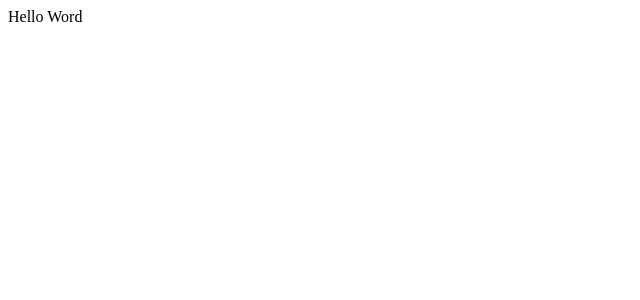
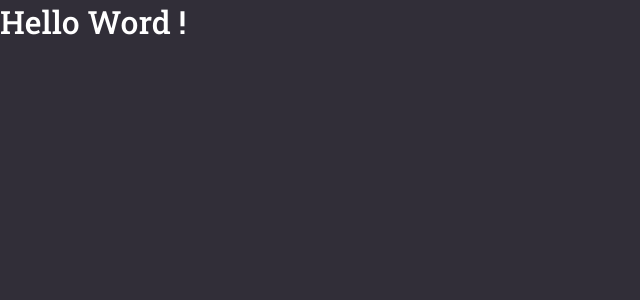
Before and after one commit to jeff-campos/webapp-gobarber-2020-reactjs, a React (Create React App) app: page / in a window 1280 px wide. Shown: the top 300 px of the page, without its empty margins (0-640 px from the left). Built offline with nearby package versions, Linux system fonts and the light colour scheme.

Commit message:
Feat(GlobalStyle): add component

```diff
--- a/package.json
+++ b/package.json
@@ -13,6 +13,7 @@
     "react": "^17.0.1",
     "react-dom": "^17.0.1",
     "react-scripts": "4.0.1",
+    "styled-components": "^5.2.1",
     "typescript": "^4.0.3",
     "web-vitals": "^0.2.4"
   },
@@ -35,6 +36,7 @@
     ]
   },
   "devDependencies": {
+    "@types/styled-components": "^5.1.4",
     "@typescript-eslint/eslint-plugin": "^4.9.0",
     "@typescript-eslint/parser": "^4.9.0",
     "eslint": "^7.14.0",
--- a/public/index.html
+++ b/public/index.html
@@ -4,6 +4,8 @@
     <meta charset="utf-8" />
     <meta name="viewport" content="width=device-width, initial-scale=1" />
     <meta name="theme-color" content="#3a3a3a" />
+    <link rel="preconnect" href="https://fonts.gstatic.com">
+    <link href="https://fonts.googleapis.com/css2?family=Roboto+Slab:wght@400;500&display=swap" rel="stylesheet" />
     <meta
       name="description"
       content="Web site created using create-react-app"
--- a/src/App.tsx
+++ b/src/App.tsx
@@ -1,7 +1,11 @@
 import React from 'react';
+import GlobalStyles from './styles/global';
 
-function App() {
-  return <div>Hello Word</div>;
-}
+const App: React.FC = () => (
+  <>
+    <h1>Hello Word !</h1>
+    <GlobalStyles />
+  </>
+);
 
 export default App;
--- /dev/null
+++ b/src/styles/global.ts
@@ -0,0 +1,26 @@
+import { createGlobalStyle } from 'styled-components';
+
+export default createGlobalStyle`
+* {
+  margin: 0;
+  padding: 0;
+  box-sizing: border-box;
+  outline: 0;
+}
+
+body {
+  font-family: 'Roboto Slab', serif;
+  font-size: 16px;
+}
+
+body, input, button {
+  background: #312E38;
+  color: #FFF;
+  -webkit-font-smoothing: antialiased;
+}
+
+h1, h2, h3, h4, h5, h6 {
+  font-weight: 500
+}
+
+`;
--- a/tsconfig.json
+++ b/tsconfig.json
@@ -18,7 +18,7 @@
     "resolveJsonModule": true,
     "isolatedModules": true,
     "noEmit": true,
-    "jsx": "react-jsx"
+    "jsx": "react"
   },
   "include": [
     "src"
```
Also changed, not shown: 2 other files (tests, documents, lock files or other folders).
